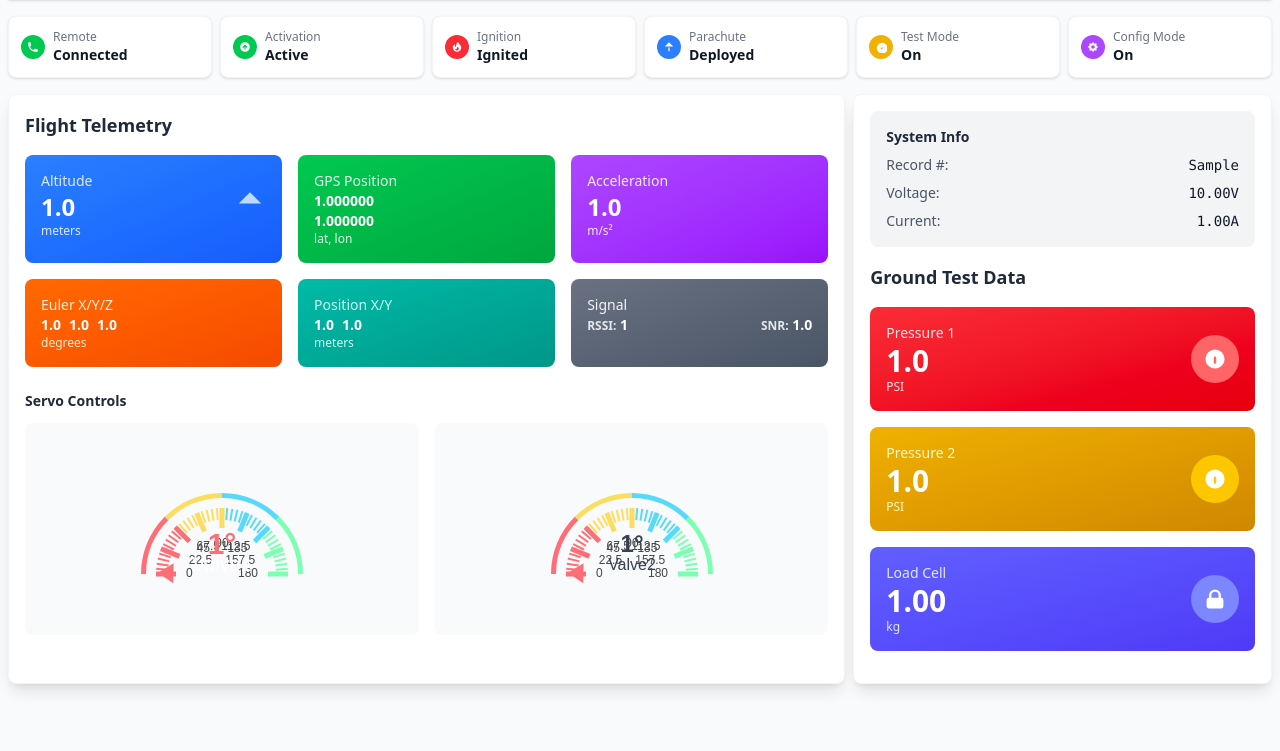
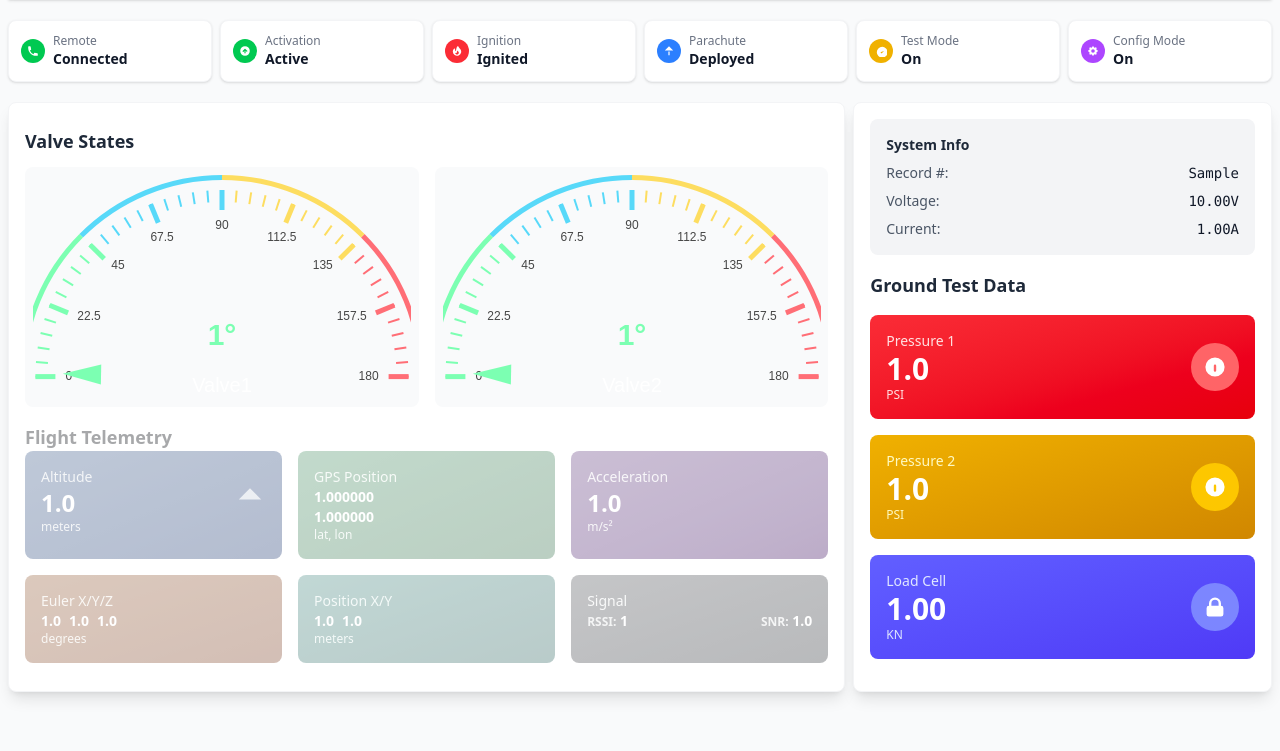
Before and after one commit to sriza-n/mach24_flask_new, a Flask app: page /page/home in a window 1280 px wide. Shown: the part 57-808 px from the top of the page. Run offline with Flask 2, Linux system fonts and the light colour scheme; tables that the repository leaves empty hold one stand-in row (values such as "Sample post"); some libraries are stand-ins or nearby versions.

Commit message:
fix: Update index route to render home.html and enhance home template with dimmed state styles

```diff
--- a/main.py
+++ b/main.py
@@ -609,7 +609,7 @@ def index():
         return redirect('/loading')
 
     logger.info(f"Index page accessed. Connection status: {connection_status}")
-    return render_template('homescreen.html')
+    return render_template('home.html')
 
 @app.route('/page/home')
 def home_page():
--- a/templates/home.html
+++ b/templates/home.html
@@ -39,6 +39,19 @@
 
     .dark ::-webkit-scrollbar-thumb:hover {
         background: #9CA3AF;
+    }
+
+    /* Dimmed state styles */
+    .section-dimmed {
+        opacity: 0.4;
+        filter: grayscale(70%);
+        transition: opacity 0.5s ease, filter 0.5s ease;
+    }
+
+    .section-active {
+        opacity: 1;
+        filter: grayscale(0%);
+        transition: opacity 0.5s ease, filter 0.5s ease;
     }
 </style>
 
@@ -91,7 +104,7 @@
         </div>
 
         <!-- <div class="h-5 sm:h-3"></div> -->
-        <div class="w-full  my-4">
+        <div class="w-full  my-5">
             <!-- Status Cards - Responsive Grid -->
             <div class="grid grid-cols-2 sm:grid-cols-3 lg:grid-cols-6 gap-2">
                 <!-- Remote Status -->
@@ -228,9 +241,27 @@
             <!-- Main Content - Responsive Layout -->
             <div class="flex flex-col lg:flex-row items-stretch gap-2 w-full">
                 <!-- State0: Main telemetry data grid -->
-                <div id="state0"
+                <div
                     class="lg:basis-2/3 p-3 sm:p-4 bg-white dark:bg-gray-800 rounded-lg shadow-lg border border-gray-100 dark:border-gray-700">
-                    <h3 class="text-base sm:text-lg font-semibold text-gray-800 dark:text-white mb-3 sm:mb-4">Flight
+
+                    <!-- Servo Controls Section -->
+                    <h3
+                        class="text-sm sm:text-lg font-semibold text-gray-800 dark:text-white mt-1 sm:mt-2 mb-2 sm:mb-3">
+                        Valve States</h3>
+                    <div class="grid grid-cols-1 md:grid-cols-2 gap-2 sm:gap-4">
+                        <!-- Servo 1 Gauge -->
+                        <div class="bg-gray-50 dark:bg-gray-700 rounded-lg p-1 sm:p-2">
+                            <div id="main" class="h-50 md:h-56" style="width:100%;"></div>
+                        </div>
+
+                        <!-- Servo 2 Gauge -->
+                        <div class="bg-gray-50 dark:bg-gray-700 rounded-lg p-1 sm:p-2">
+                            <div id="main1" class="h-50 md:h-56" style="width:100%; "></div>
+                        </div>
+                    </div>
+
+                    <div id="state0">
+                        <h3 class="text-base sm:text-lg font-semibold text-gray-800 dark:text-white sm:mt-4 ">Flight
                             Telemetry
                         </h3>
                         <div class="grid grid-cols-1 sm:grid-cols-2 lg:grid-cols-3 gap-3 sm:gap-4">
@@ -260,7 +291,8 @@
                             </div>
 
                             <!-- Acceleration -->
-                        <div class="bg-gradient-to-br from-purple-500 to-purple-600 rounded-lg p-3 sm:p-4 text-white">
+                            <div
+                                class="bg-gradient-to-br from-purple-500 to-purple-600 rounded-lg p-3 sm:p-4 text-white">
                                 <div>
                                     <p class="text-purple-100 text-xs sm:text-sm font-medium">Acceleration</p>
                                     <p id="acc-value" class="text-xl sm:text-2xl font-bold">0.0</p>
@@ -269,7 +301,8 @@
                             </div>
 
                             <!-- Euler Angles -->
-                        <div class="bg-gradient-to-br from-orange-500 to-orange-600 rounded-lg p-3 sm:p-4 text-white">
+                            <div
+                                class="bg-gradient-to-br from-orange-500 to-orange-600 rounded-lg p-3 sm:p-4 text-white">
                                 <div>
                                     <p class="text-orange-100 text-xs sm:text-sm font-medium">Euler X/Y/Z</p>
                                     <div class="flex space-x-1 sm:space-x-2 text-xs sm:text-sm font-bold">
@@ -310,27 +343,11 @@
                                 </div>
                             </div>
                         </div>
-
-                    <!-- Servo Controls Section -->
-                    <h4
-                        class="text-sm sm:text-md font-semibold text-gray-800 dark:text-white mt-4 sm:mt-6 mb-2 sm:mb-3">
-                        Servo
-                        Controls</h4>
-                    <div class="grid grid-cols-1 md:grid-cols-2 gap-3 sm:gap-4">
-                        <!-- Servo 1 Gauge -->
-                        <div class="bg-gray-50 dark:bg-gray-700 rounded-lg p-3 sm:p-4">
-                            <div id="main" style="width:100%;height:180px;"></div>
-                        </div>
-
-                        <!-- Servo 2 Gauge -->
-                        <div class="bg-gray-50 dark:bg-gray-700 rounded-lg p-3 sm:p-4">
-                            <div id="main1" style="width:100%;height:180px;"></div>
-                        </div>
                     </div>
                 </div>
 
                 <!-- State1: Ground test data (P1, P2, Load Cell) -->
-                <div id="state1"
+                <div
                     class="sm:w-full lg:basis-1/3 p-3 sm:p-4 bg-white dark:bg-gray-800 rounded-lg shadow-lg border border-gray-100 dark:border-gray-700">
 
                     <!-- System Info -->
@@ -351,6 +368,7 @@
                             </div>
                         </div>
                     </div>
+                    <div id="state1">
                         <h3 class="text-base sm:text-lg font-semibold text-gray-800 dark:text-white mb-3 sm:mb-4">Ground
                             Test
                             Data
@@ -366,8 +384,10 @@
                                 </div>
                                 <div
                                     class="w-10 h-10 sm:w-12 sm:h-12 bg-red-400 rounded-full flex items-center justify-center flex-shrink-0">
-                                <svg class="w-5 h-5 sm:w-6 sm:h-6 text-white" fill="currentColor" viewBox="0 0 20 20">
-                                    <path d="M10 2a8 8 0 100 16 8 8 0 000-16zM9 9a1 1 0 012 0v4a1 1 0 11-2 0V9z"></path>
+                                    <svg class="w-5 h-5 sm:w-6 sm:h-6 text-white" fill="currentColor"
+                                        viewBox="0 0 20 20">
+                                        <path d="M10 2a8 8 0 100 16 8 8 0 000-16zM9 9a1 1 0 012 0v4a1 1 0 11-2 0V9z">
+                                        </path>
                                     </svg>
                                 </div>
                             </div>
@@ -384,8 +404,10 @@
                                 </div>
                                 <div
                                     class="w-10 h-10 sm:w-12 sm:h-12 bg-yellow-400 rounded-full flex items-center justify-center flex-shrink-0">
-                                <svg class="w-5 h-5 sm:w-6 sm:h-6 text-white" fill="currentColor" viewBox="0 0 20 20">
-                                    <path d="M10 2a8 8 0 100 16 8 8 0 000-16zM9 9a1 1 0 012 0v4a1 1 0 11-2 0V9z"></path>
+                                    <svg class="w-5 h-5 sm:w-6 sm:h-6 text-white" fill="currentColor"
+                                        viewBox="0 0 20 20">
+                                        <path d="M10 2a8 8 0 100 16 8 8 0 000-16zM9 9a1 1 0 012 0v4a1 1 0 11-2 0V9z">
+                                        </path>
                                     </svg>
                                 </div>
                             </div>
@@ -398,15 +420,17 @@
                                 <div class="min-w-0">
                                     <p class="text-indigo-100 text-xs sm:text-sm font-medium">Load Cell</p>
                                     <p id="load-value" class="text-2xl sm:text-3xl font-bold truncate">0.0</p>
-                                <p class="text-indigo-100 text-xs">kg</p>
+                                    <p class="text-indigo-100 text-xs">KN</p>
                                 </div>
                                 <div
                                     class="w-10 h-10 sm:w-12 sm:h-12 bg-indigo-400 rounded-full flex items-center justify-center flex-shrink-0">
-                                <svg class="w-5 h-5 sm:w-6 sm:h-6 text-white" fill="currentColor" viewBox="0 0 20 20">
+                                    <svg class="w-5 h-5 sm:w-6 sm:h-6 text-white" fill="currentColor"
+                                        viewBox="0 0 20 20">
                                         <path fill-rule="evenodd"
                                             d="M5 9V7a5 5 0 0110 0v2a2 2 0 012 2v5a2 2 0 01-2 2H5a2 2 0 01-2-2v-5a2 2 0 012-2zm8-2v2H7V7a3 3 0 016 0z"
                                             clip-rule="evenodd"></path>
                                     </svg>
+                                </div>
                             </div>
                         </div>
                     </div>
@@ -465,26 +489,42 @@
     var myChart = echarts.init(chartDom);
     window.myChart = myChart;
 
+    // Function to get gauge colors based on servo state
+    function getGaugeColors(servoState) {
+        if (servoState === 0) {
+            // Active state - Green colors
+            return [
+                [0.25, '#857367'],
+                [0.5, '#9a8579'],
+                [0.75, '#b0978b'],
+                [1, '#c5aa9d']
+            ];
+        } else {
+            // Inactive state - Red/Orange colors
+            return [
+                [0.25, '#7CFFB2'],
+                [0.5, '#58D9F9'],
+                [0.75, '#FDDD60'],
+                [1, '#FF6E76']
+            ];
+        }
+    }
+
     option = {
         series: [
             {
                 type: 'gauge',
                 startAngle: 180,
                 endAngle: 0,
-                center: ['50%', '75%'],
-                radius: '90%',
+                center: ['50%', '90%'],
+                radius: '180%',
                 min: 0,
                 max: 180,
                 splitNumber: 8,
                 axisLine: {
                     lineStyle: {
                         width: 5,
-                        color: [
-                            [0.25, '#FF6E76'],
-                            [0.5, '#FDDD60'],
-                            [0.75, '#58D9F9'],
-                            [1, '#7CFFB2']
-                        ]
+                        color: getGaugeColors(0) // Default to inactive
                     }
                 },
                 pointer: {
@@ -511,13 +551,13 @@
                     }
                 },
                 title: {
-                    offsetCenter: [0, '-10%'],
+                    offsetCenter: [0, '5%'],
                     fontSize: 20,
                     color: '#ffffff'  // White color for the title text
                 },
                 detail: {
                     fontSize: 30,
-                    offsetCenter: [0, '-35%'],
+                    offsetCenter: [0, '-20%'],
                     valueAnimation: true,
                     formatter: function (value) {
                         return Math.round(value) + '°';
@@ -552,20 +592,15 @@
                 type: 'gauge',
                 startAngle: 180,
                 endAngle: 0,
-                center: ['50%', '75%'],
-                radius: '90%',
+                center: ['50%', '90%'],
+                radius: '180%',
                 min: 0,
                 max: 180,
                 splitNumber: 8,
                 axisLine: {
                     lineStyle: {
                         width: 5,
-                        color: [
-                            [0.25, '#FF6E76'],
-                            [0.5, '#FDDD60'],
-                            [0.75, '#58D9F9'],
-                            [1, '#7CFFB2']
-                        ]
+                        color: getGaugeColors(0) // Default to inactive
                     }
                 },
                 pointer: {
@@ -592,28 +627,29 @@
                     }
                 },
                 title: {
-                    offsetCenter: [0, '-10%'],
-                    fontSize: 16,
-                    color: '#374151'
+                    offsetCenter: [0, '5%'],
+                    fontSize: 20,
+                    color: '#ffffff'  // White color for the title text
                 },
                 detail: {
-                    fontSize: 24,
-                    offsetCenter: [0, '-35%'],
+                    fontSize: 30,
+                    offsetCenter: [0, '-20%'],
                     valueAnimation: true,
                     formatter: function (value) {
                         return Math.round(value) + '°';
                     },
-                    color: '#374151'
+                    color: 'inherit'
                 },
                 data: [
                     {
-                        value: 0,
+                        value: 180,
                         name: 'Valve2',
                     }
                 ]
             }
         ]
     };
+
     myChart1.setOption(option1);
 
     // Function to update all telemetry displays
@@ -641,9 +677,15 @@
         document.getElementById('current-value').textContent = data.current.toFixed(2) + 'A';
         document.getElementById('record-sn-value').textContent = data.recordSn;
 
-        // Update servo gauges
+        // Update servo gauges with dynamic colors
         myChart.setOption({
             series: [{
+                axisLine: {
+                    lineStyle: {
+                        width: 5,
+                        color: getGaugeColors(data.servo1state)
+                    }
+                },
                 data: [{
                     value: data.servo1Angle,
                     name: 'Valve1'
@@ -653,6 +695,12 @@
 
         myChart1.setOption({
             series: [{
+                axisLine: {
+                    lineStyle: {
+                        width: 5,
+                        color: getGaugeColors(data.servo2state)
+                    }
+                },
                 data: [{
                     value: data.servo2Angle,
                     name: 'Valve2'
@@ -662,6 +710,38 @@
 
         // Update status indicators
         updateStatusIndicators(data);
+
+        // Update section visibility based on test mode
+        updateSectionVisibility(data.testMode);
+    }
+
+    function updateSectionVisibility(testMode) {
+        const mainTelemetrySection = document.getElementById('state0');
+        const groundTestSection = document.getElementById('state1');
+
+        if (testMode === 1) {
+            // Test mode ON: Dim main telemetry, highlight ground test
+            mainTelemetrySection.className = mainTelemetrySection.className.replace('section-active', 'section-dimmed');
+            if (!mainTelemetrySection.className.includes('section-dimmed')) {
+                mainTelemetrySection.className += ' section-dimmed';
+            }
+
+            groundTestSection.className = groundTestSection.className.replace('section-dimmed', 'section-active');
+            if (!groundTestSection.className.includes('section-active')) {
+                groundTestSection.className += ' section-active';
+            }
+        } else {
+            // Test mode OFF: Highlight main telemetry, dim ground test
+            mainTelemetrySection.className = mainTelemetrySection.className.replace('section-dimmed', 'section-active');
+            if (!mainTelemetrySection.className.includes('section-active')) {
+                mainTelemetrySection.className += ' section-active';
+            }
+
+            groundTestSection.className = groundTestSection.className.replace('section-active', 'section-dimmed');
+            if (!groundTestSection.className.includes('section-dimmed')) {
+                groundTestSection.className += ' section-dimmed';
+            }
+        }
     }
 
     function updateStatusIndicators(data) {
```
Also changed, not shown: 1 other file. Lines whose indentation alone changed are shown as unchanged.
